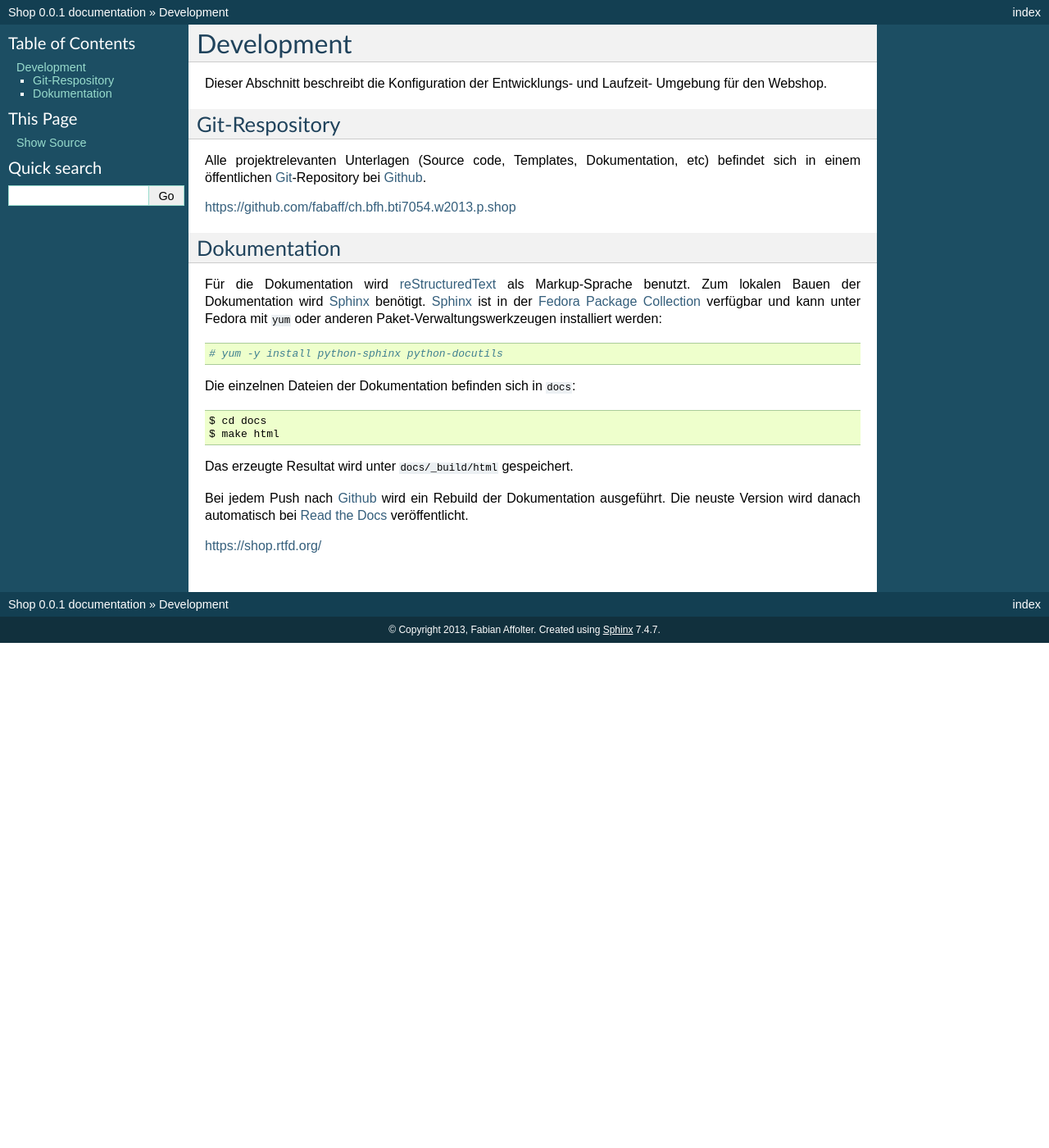
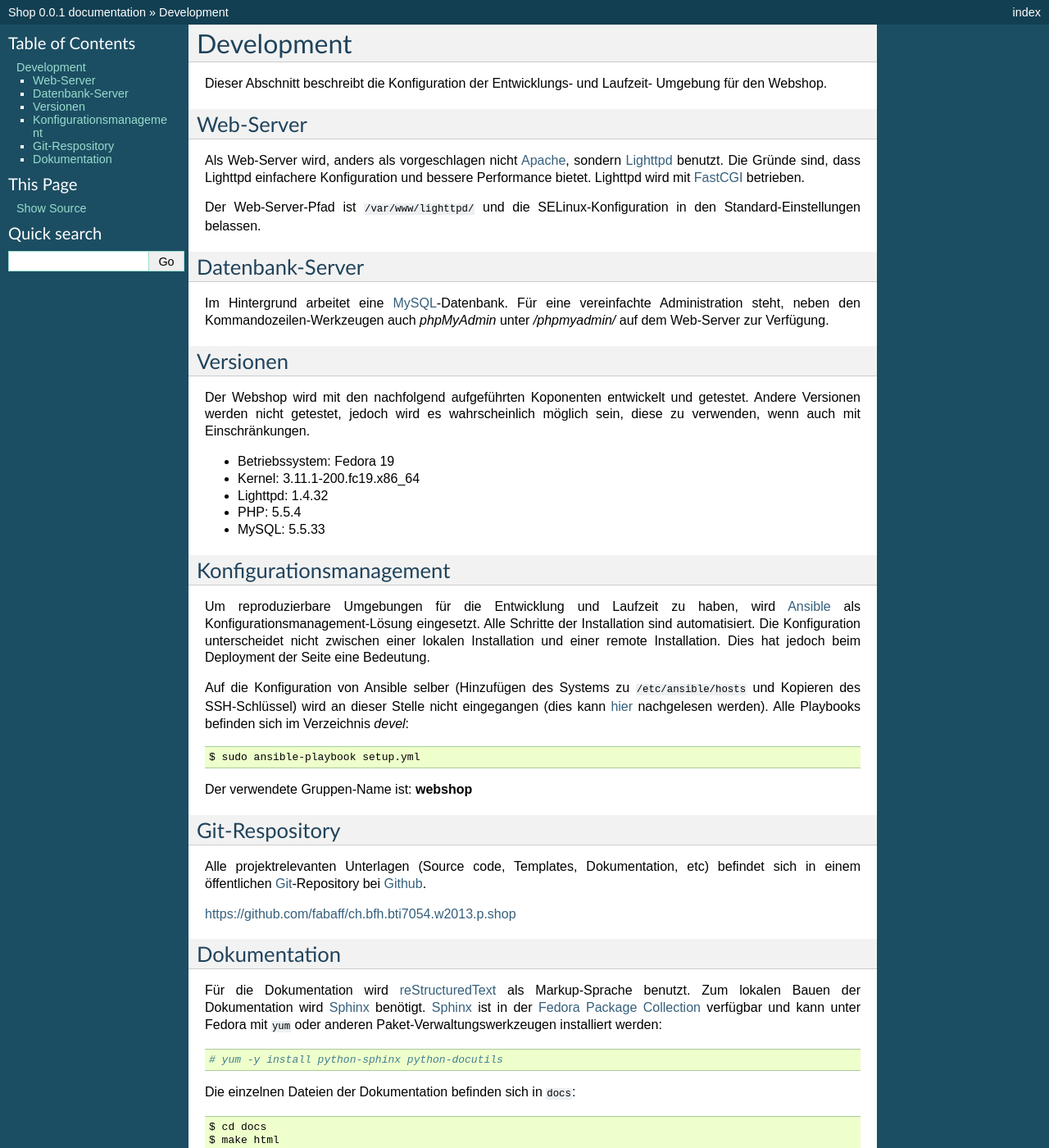
Before and after one commit to fabaff/shop, a Sphinx documentation site: the page built from docs/development.rst, in a window 1280 px wide and 1400 px high. Shown: the whole window at 82% size. Built offline with Sphinx 7.4.7, drawn with Linux system fonts in a browser that asks for light colours; formulas are drawn with MathJax 3.

Commit message:
add more sections

```diff
--- a/docs/development.rst
+++ b/docs/development.rst
@@ -2,10 +2,62 @@
 
 Development
 ===========
-
 Dieser Abschnitt beschreibt die Konfiguration der Entwicklungs- und Laufzeit-
 Umgebung für den Webshop.
 
+Web-Server
+----------
+Als Web-Server wird, anders als vorgeschlagen nicht `Apache`_, sondern
+`Lighttpd`_ benutzt. Die Gründe sind, dass Lighttpd einfachere Konfiguration
+und bessere Performance bietet. Lighttpd wird mit `FastCGI`_ betrieben.
+
+Der Web-Server-Pfad ist ``/var/www/lighttpd/`` und die SELinux-Konfiguration
+in den Standard-Einstellungen belassen.
+
+.. _Apache: http://apache.org/
+.. _Lighttpd: http://www.lighttpd.net/
+.. _FastCGI: http://www.fastcgi.com/drupal/
+
+Datenbank-Server
+----------------
+Im Hintergrund arbeitet eine `MySQL`_-Datenbank. Für eine vereinfachte
+Administration steht, neben den Kommandozeilen-Werkzeugen auch `phpMyAdmin`
+unter `/phpmyadmin/` auf dem Web-Server zur Verfügung.
+
+.. _MySQL: http://www.mysql.com/
+.. _phpMyAdmin: http://www.phpmyadmin.net
+
+Versionen
+---------
+Der Webshop wird mit den nachfolgend aufgeführten Koponenten entwickelt und
+getestet. Andere Versionen werden nicht getestet, jedoch wird es wahrscheinlich
+möglich sein, diese zu verwenden, wenn auch mit Einschränkungen.
+
+- Betriebssystem: Fedora 19
+- Kernel: 3.11.1-200.fc19.x86_64
+- Lighttpd: 1.4.32
+- PHP: 5.5.4
+- MySQL: 5.5.33
+
+Konfigurationsmanagement
+------------------------
+Um reproduzierbare Umgebungen für die Entwicklung und Laufzeit zu haben, wird
+`Ansible`_ als Konfigurationsmanagement-Lösung eingesetzt. Alle Schritte der
+Installation sind automatisiert. Die Konfiguration unterscheidet nicht zwischen
+einer lokalen Installation und einer remote Installation. Dies hat jedoch beim
+Deployment der Seite eine Bedeutung.
+
+Auf die Konfiguration von Ansible selber (Hinzufügen des Systems zu
+``/etc/ansible/hosts`` und Kopieren des SSH-Schlüssel) wird an dieser Stelle
+nicht eingegangen (dies kann `hier`_ nachgelesen werden). Alle Playbooks
+befinden sich im Verzeichnis `devel`::
+
+    $ sudo ansible-playbook setup.yml
+
+Der verwendete Gruppen-Name ist: **webshop**
+
+.. _Ansible: https://github.com/ansible/ansible
+.. _hier: https://github.com/fabaff/fedora-ansible/blob/master/README.md
 
 Git-Respository
 ---------------
```
